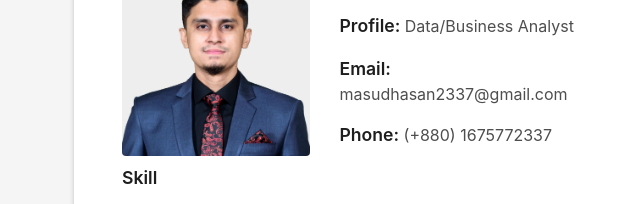
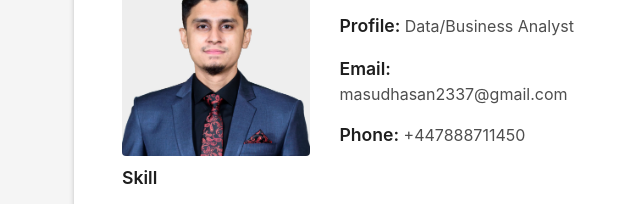
Before and after one commit to MasudHasan007/me, a plain HTML site: page index.html in a window 1280 px wide. Shown: the part 927-1131 px from the top of the page, 11-651 px from the left. Drawn offline with nearby package versions, Linux system fonts and the light colour scheme; some packages are replaced by stand-ins of ours; a script that the page names is missing; files whose address does not match are found by name.

Commit message:
Update index.html

```diff
--- a/index.html
+++ b/index.html
@@ -112,7 +112,7 @@
                         <p><span class="title-s">Name: </span> <span>Masud Hasan</span></p>
                         <p><span class="title-s">Profile: </span> <span>Data/Business Analyst</span></p>
                         <p><span class="title-s">Email: </span> <span>masudhasan2337@gmail.com</span></p>
-                        <p><span class="title-s">Phone: </span> <span>(+880) 1675772337</span></p>
+                        <p><span class="title-s">Phone: </span> <span>+447888711450</span></p>
                       </div>
                     </div>
                   </div>
```
